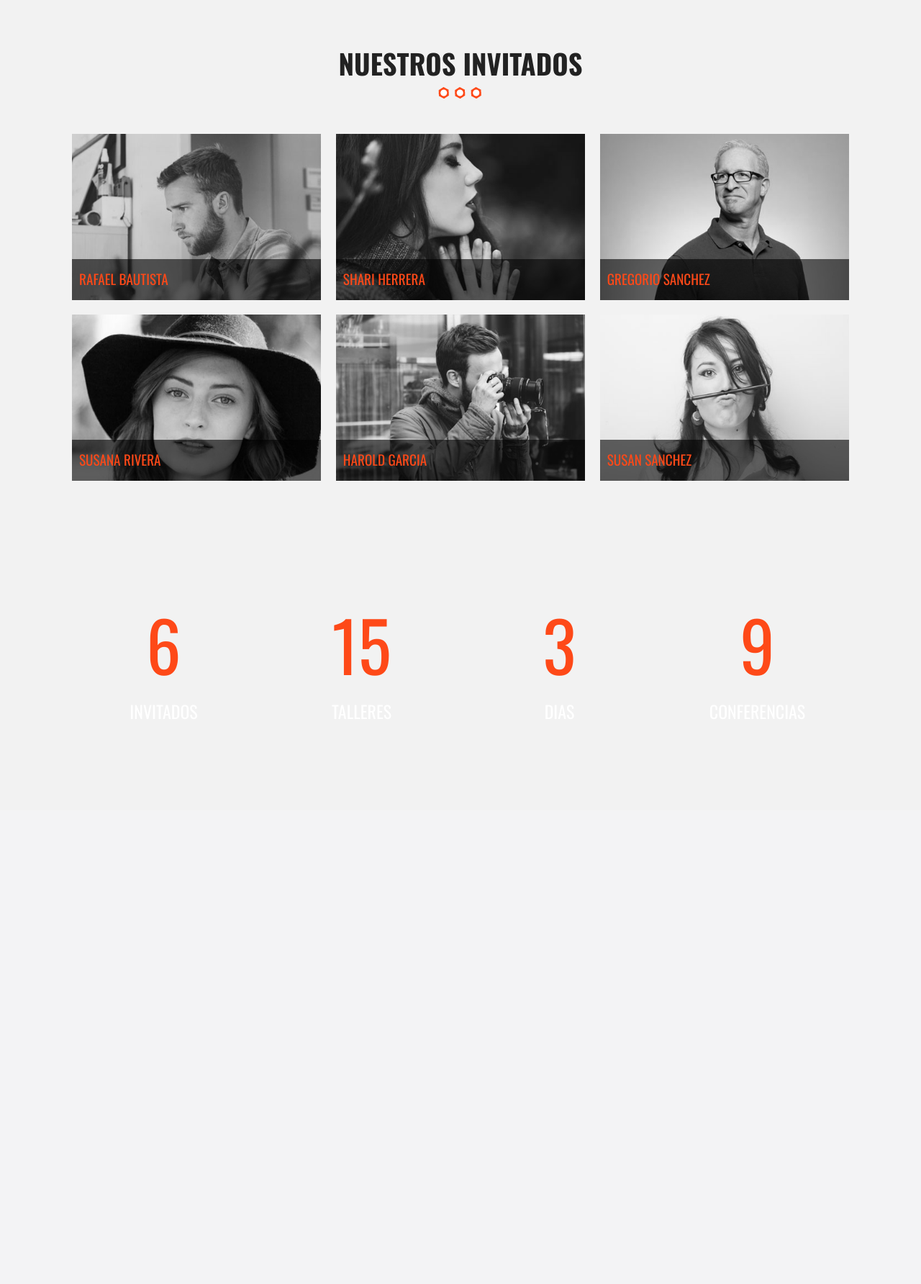
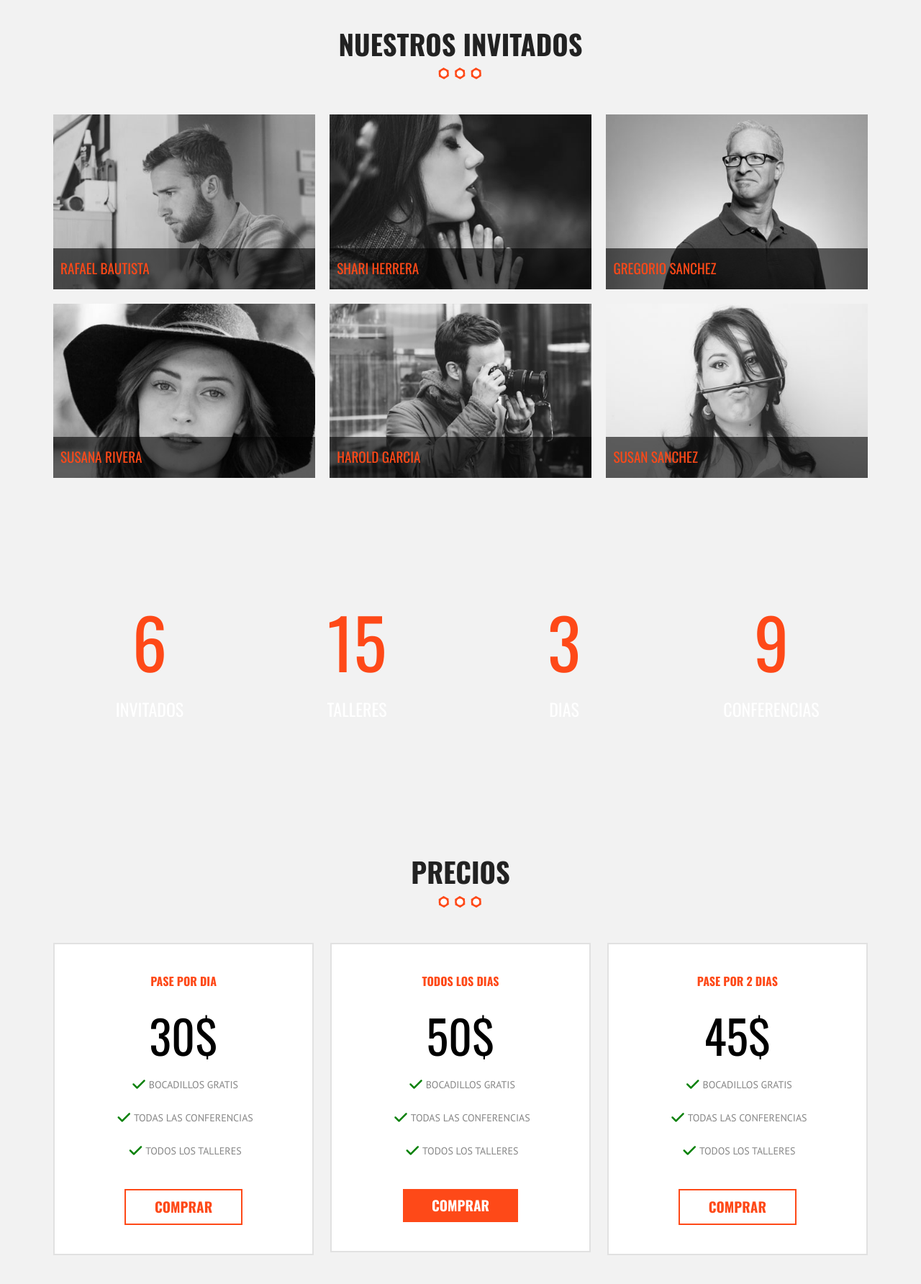
Before and after one commit to medinabotadev/web-conference, a PHP site: page / in a window 1280 px wide. Shown: the part 2298-4082 px from the top of the page at 72% size. Before the commit the page ends 3237 px from the top, so only its background shows below. Run offline with PHP 8.4, Linux system fonts and the light colour scheme; some libraries are stand-ins or nearby versions.

Commit message:
finalizada lista de precios

```diff
--- a/css/main.css
+++ b/css/main.css
@@ -114,7 +114,7 @@ body{
 @media (min-width: 992px){
   .contenedor{
     width: 90%;
-    max-width: 1100px;
+    max-width: 1200px;
   }
 }
 .seccion{
@@ -156,6 +156,15 @@ h3{
   margin-top: 20px;
   display: inline-block;
   transition: .5s ease-in-out;
+}
+.button.hollow{
+  background-color: #ffffff;
+  color: #fe4918;
+  border: 2px solid #fe4918;
+
+}
+.button.hollow:hover{
+  background-color: #c5c5c5;
 }
 .button:hover{
   background-color: #a33112;
@@ -495,6 +504,58 @@ p.numero{
   font-size: 4em;
   display: block;
   margin: 0 0 10px 0;
+  font-family: 'Oswald', sans-serif;
+}
+/* TABLA DE PRECIOS */
+ul.lista-precios {
+  padding: 10px;
+}
+@media (min-width: 768px){
+  ul.lista-precios{
+    display: flex;
+    justify-content: space-between;
+  }
+  .flexbox-precios{
+    width: 32%;
+  }
+}
+div.tabla-precio{
+  border: 2px solid #e1e1e1;
+  background-color: #ffffff;
+  padding: 40px 0;
+  text-align: center;
+  transition: .5s ease-in-out;
+}
+div.tabla-precio:hover{
+  transform: scale(1.08);
+  border: 2px solid #fe4918;
+  box-shadow: 0px 0px 50px #666;
+}
+div.tabla-precio ul li{
+  font-family: 'PT Sans', sans-serif;
+  font-size: 14px;
+  margin-bottom: 20px;
+  text-transform: uppercase;
+  color: #868686;
+  line-height: 26px;
+}
+div.tabla-precio ul li::before{
+  font-family: 'FontAwesome';
+  display: inline-block;
+  vertical-align: top;
+  padding: 0 5px;
+  font-size: 20px;
+  color: #008000;
+  content: '\f00c';
+}
+div.tabla-precio h3{
+  font-family: 'Oswald', sans-serif;
+  font-size: 16px;
+  text-transform: uppercase;
+}
+div.tabla-precio p.numero{
+  color: #000000;
+  margin-top: 20px;
 }
 
 /* ==========================================================================
--- a/index.html
+++ b/index.html
@@ -201,6 +201,52 @@
     </div>
   </div>
 
+  <section class="precios seccion">
+    <h2>precios</h2>
+    <div class="contenedor">
+      <ul class="lista-precios">
+        <li class="flexbox-precios">
+          <div class="tabla-precio">
+            <h3>Pase por dia</h3>
+            <p class="numero">30$</p>
+            <ul>
+              <li>Bocadillos Gratis</li>
+              <li>Todas las Conferencias</li>
+              <li>Todos los talleres</li>
+            </ul>
+            <a href="#" class="button hollow">Comprar</a>
+          </div>
+        </li>
+
+        <li class="flexbox-precios">
+          <div class="tabla-precio">
+            <h3>Todos los Dias</h3>
+            <p class="numero">50$</p>
+            <ul>
+              <li>Bocadillos Gratis</li>
+              <li>Todas las Conferencias</li>
+              <li>Todos los talleres</li>
+            </ul>
+            <a href="#" class="button">Comprar</a>
+          </div>
+        </li>
+
+        <li class="flexbox-precios">
+          <div class="tabla-precio">
+            <h3>Pase por 2 Dias</h3>
+            <p class="numero">45$</p>
+            <ul>
+              <li>Bocadillos Gratis</li>
+              <li>Todas las Conferencias</li>
+              <li>Todos los talleres</li>
+            </ul>
+            <a href="#" class="button hollow">Comprar</a>
+          </div>
+        </li>
+      </ul>
+    </div>
+  </section>
+
   <script src="js/vendor/modernizr-3.11.2.min.js"></script>
   <script src="js/plugins.js"></script>
   <script src="js/main.js"></script>
```
